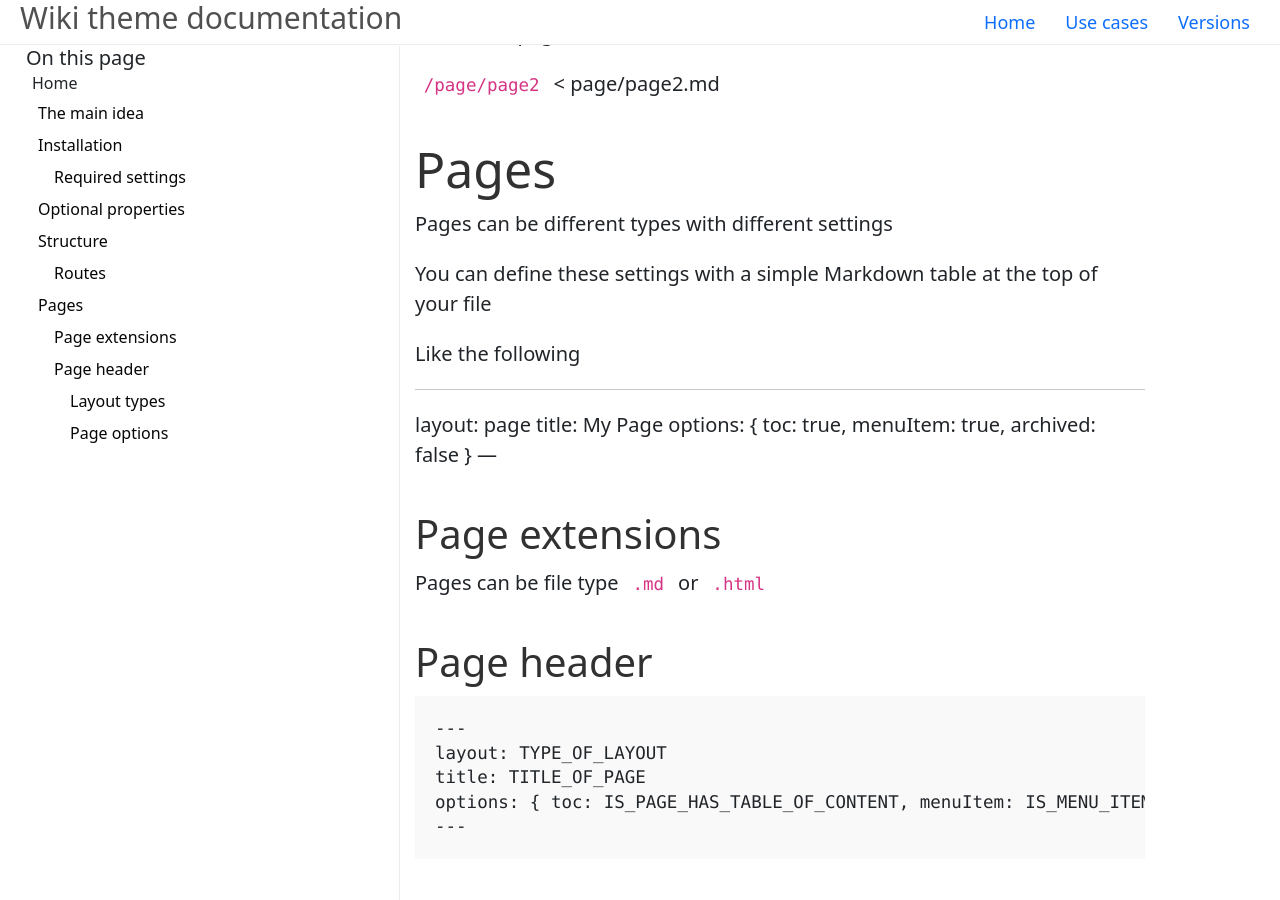
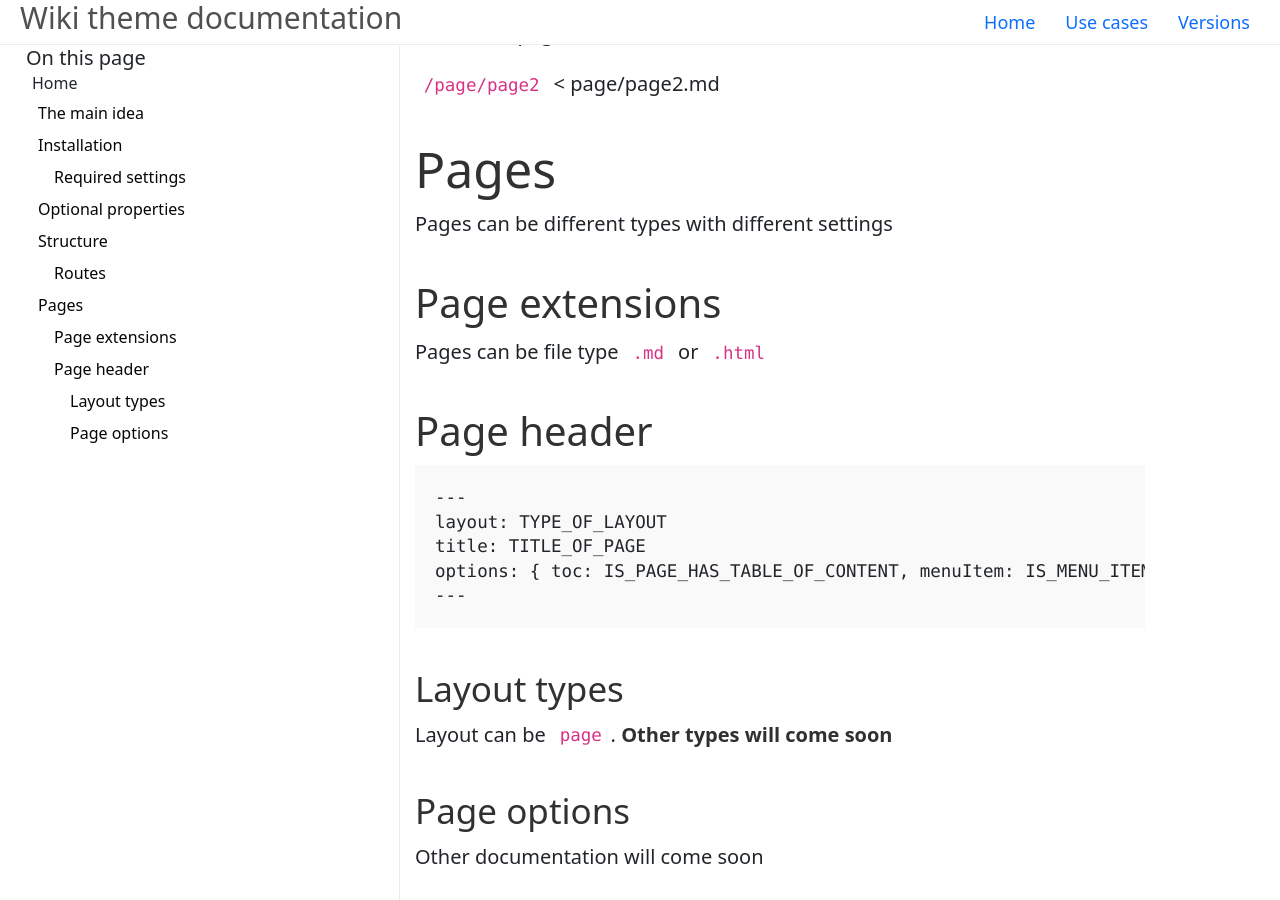
Before and after one commit to zozobalogh0817/zocs, a Jekyll site: the page built from home.md, in a window 1280 px wide and 900 px high, scrolled down 2428 px. Built offline with Jekyll 4.4.1, drawn with Linux system fonts in a browser that asks for light colours; comment, search, counter and statistics services are not loaded.

```diff
--- a/home.md
+++ b/home.md
@@ -93,16 +93,6 @@
 # Pages
 Pages can be different types with different settings
 
-You can define these settings with a simple Markdown table at the top of your file
-
-Like the following
-
----
-layout: page
-title: My Page
-options: { toc: true, menuItem: true, archived: false }
----
-
 ## Page extensions
 Pages can be file type `.md` or `.html`
 
```
